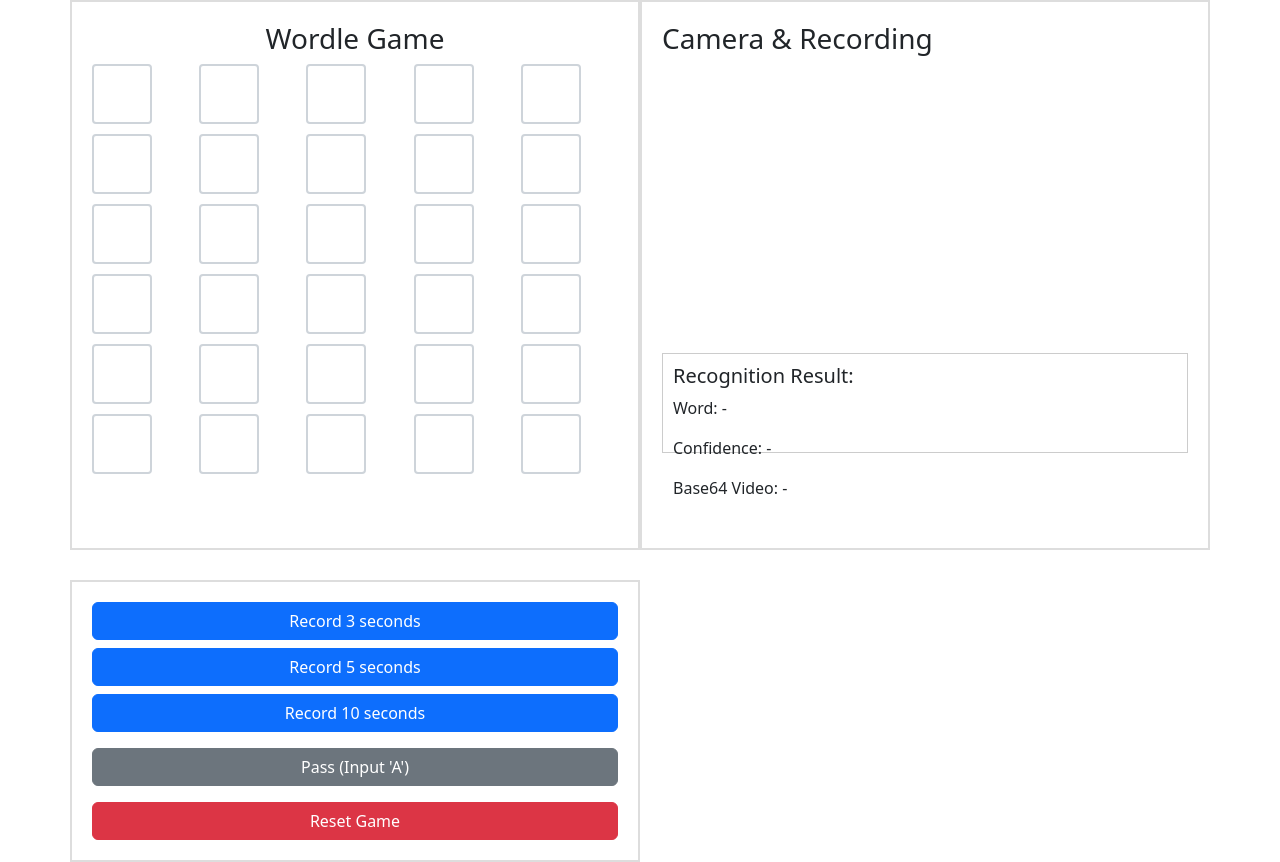
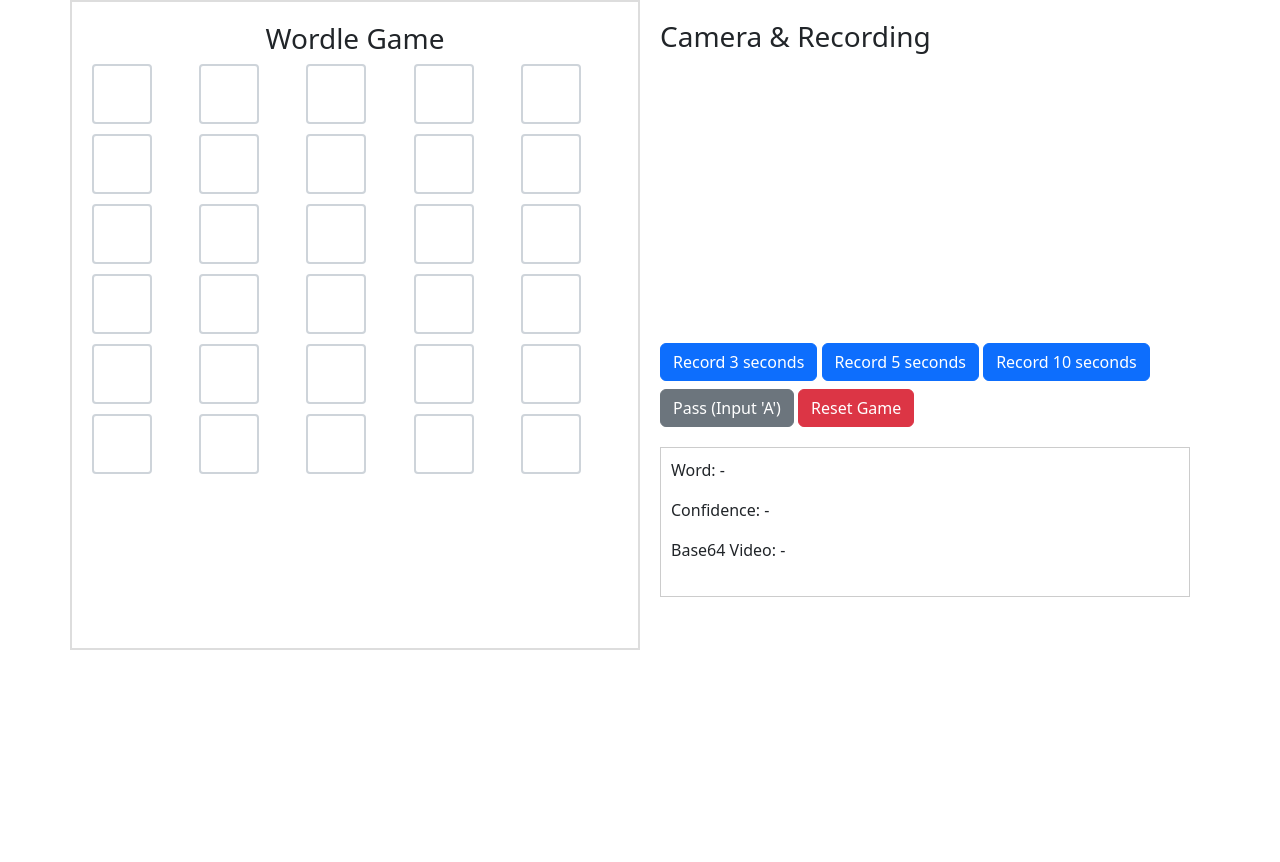
Before and after one commit to learnai2024-team3-project/slgame, a Django app: page / in a window 1280 px wide. After the commit the page ends 650 px from the top, so only its background shows below. Run offline with Django 5.2, Linux system fonts and the light colour scheme.

Commit message:
優化版面

```diff
--- a/templates/index.html
+++ b/templates/index.html
@@ -10,27 +10,21 @@
         #wordle-game {
             border: 2px solid #ddd;
             padding: 20px;
-            height: 550px; /* 增加50px */
+            height: 650px;
             overflow-y: auto;
         }
 
         #camera-section {
-            border: 2px solid #ddd;
             padding: 20px;
-            height: 550px; /* 增加50px */
-            margin-bottom: 30px; /* 與按鈕框之間的距離 */
+            height: 650px;
+            margin-bottom: 30px;
         }
 
         #result-display {
             margin-top: 20px;
             border: 1px solid #ccc;
             padding: 10px;
-            height: 100px;
-        }
-
-        #button-container {
-            border: 2px solid #ddd;
-            padding: 20px;
+            height: 150px;
         }
 
         video {
@@ -95,22 +89,15 @@
                 <h3>Camera & Recording</h3>
                 <video id="camera" autoplay></video>
                 <div id="countdown"></div>
+                <button class="btn btn-primary" onclick="startRecording(3)">Record 3 seconds</button>
+                <button class="btn btn-primary" onclick="startRecording(5)">Record 5 seconds</button>
+                <button class="btn btn-primary" onclick="startRecording(10)">Record 10 seconds</button>
+                <button class="btn btn-secondary mt-2" onclick="passInput()">Pass (Input 'A')</button>
+                <button class="btn btn-danger mt-2" onclick="resetGame()">Reset Game</button>
                 <div id="result-display">
-                    <h5>Recognition Result:</h5>
                     <p id="recognized-word">Word: -</p>
                     <p id="confidence-level">Confidence: -</p>
-                    <p id="base64-video">Base64 Video: -</p>
-                </div>
-            </div>
-
-            <!-- Button Container Section -->
-            <div class="col-md-6" id="button-container">
-                <div class="d-grid gap-2">
-                    <button class="btn btn-primary" onclick="startRecording(3)">Record 3 seconds</button>
-                    <button class="btn btn-primary" onclick="startRecording(5)">Record 5 seconds</button>
-                    <button class="btn btn-primary" onclick="startRecording(10)">Record 10 seconds</button>
-                    <button class="btn btn-secondary mt-2" onclick="passInput()">Pass (Input 'A')</button>
-                    <button class="btn btn-danger mt-2" onclick="resetGame()">Reset Game</button>
+                    <p id="base64-video">Base64 Video: -</p> <!-- Moved inside the Recognition Result container -->
                 </div>
             </div>
         </div>
```
